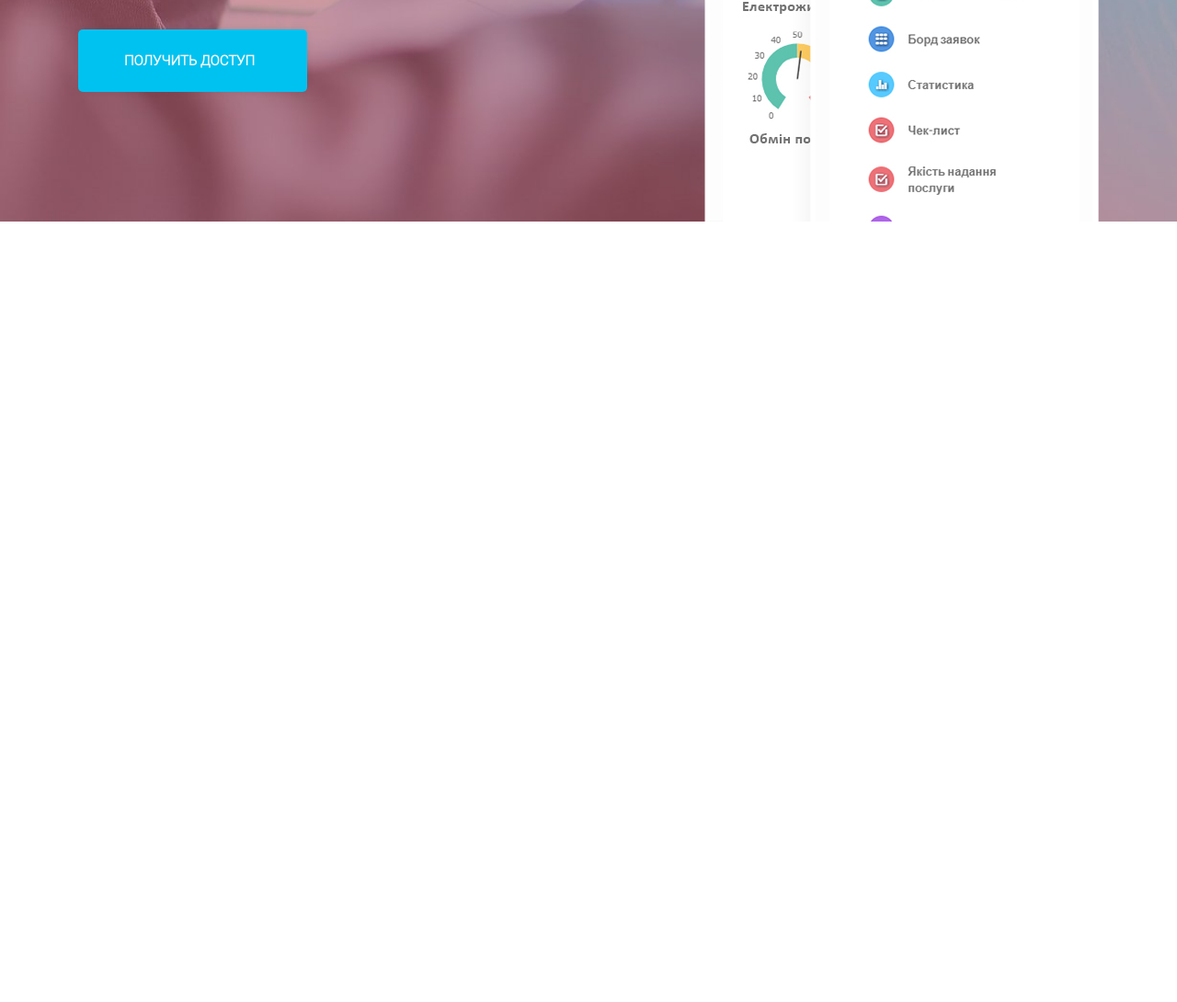
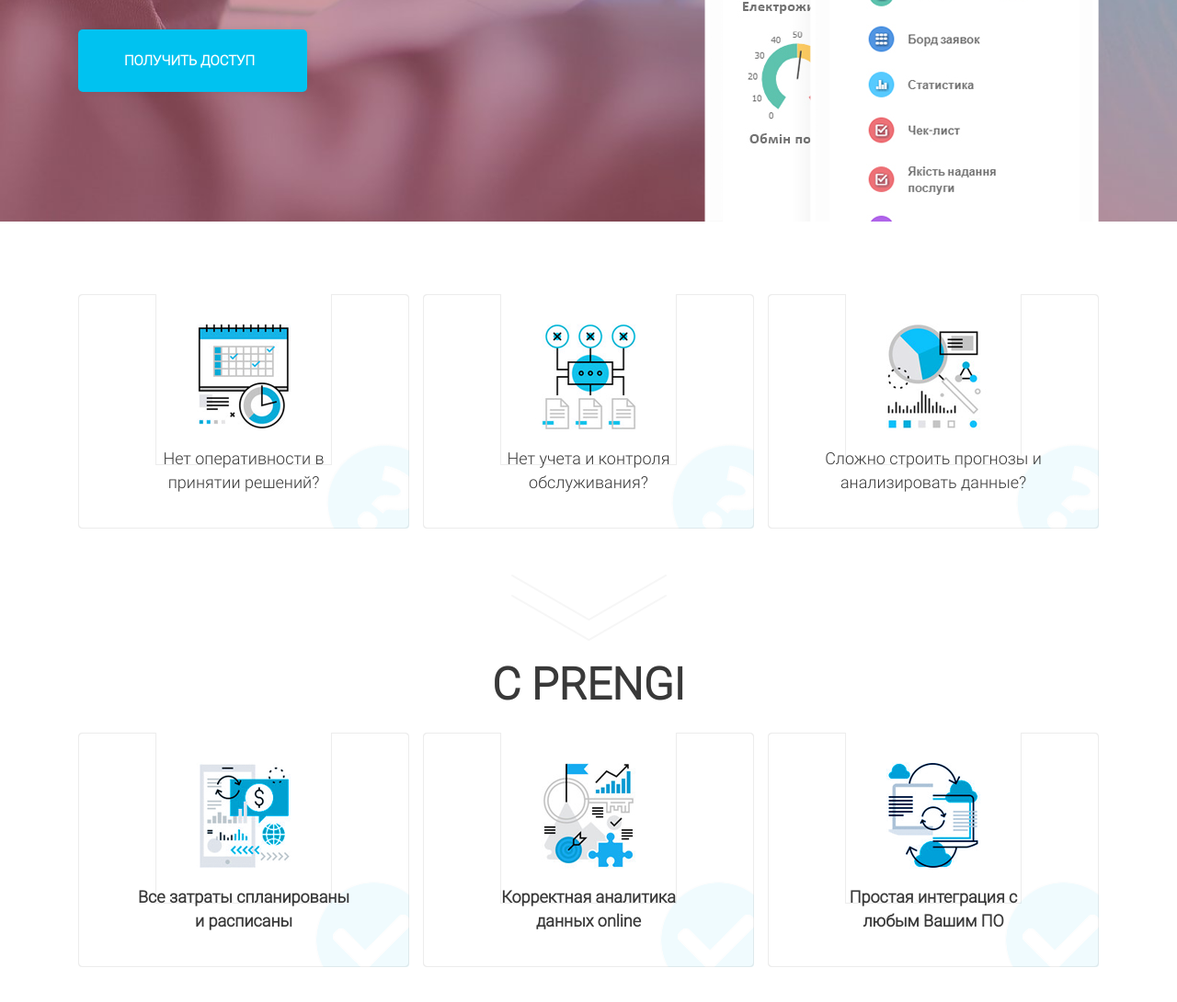
Before and after one commit to zose43/FMC, a website: page src/index.html in a window 1280 px wide. Shown: the part 584-1674 px from the top of the page at 92% size. Before the commit the page ends 825 px from the top, so only its background shows below. Drawn offline with nearby package versions, Linux system fonts and the light colour scheme.

Commit message:
second section complete

```diff
--- a/src/index.html
+++ b/src/index.html
@@ -127,6 +127,49 @@
         </div>
       </div>
     </section>
+    <!-- Prengi -->
+    <section class="prengi">
+      <div class="container">
+        <div class="prengi-without">
+          <div class="item">
+            <img src="icons/2d/2d_1.png" alt="scheme" />
+            <div class="item-descr">Нет оперативности в принятии решений?</div>
+          </div>
+          <div class="item">
+            <img src="icons/2d/2d_2.png" alt="scheme" />
+            <div class="item-descr">Нет учета и контроля обслуживания?</div>
+          </div>
+          <div class="item">
+            <img src="icons/2d/2d_3.png" alt="scheme" />
+            <div class="item-descr">
+              Сложно строить прогнозы и анализировать данные?
+            </div>
+          </div>
+        </div>
+        <div class="prengi-arrows">
+          <img src="icons/2d/2d_arrow.png" alt="arrow" />
+        </div>
+        <div class="prengi-header">
+          С PRENGI
+        </div>
+        <div class="prengi-with">
+          <div class="item">
+            <img src="icons/2d/2d_4.png" alt="scheme" />
+            <div class="item-descr">Все затраты спланированы и расписаны</div>
+          </div>
+          <div class="item">
+            <img src="icons/2d/2d_5.png" alt="scheme" />
+            <div class="item-descr">Корректная аналитика данных online</div>
+          </div>
+          <div class="item">
+            <img src="icons/2d/2d_6.png" alt="scheme" />
+            <div class="item-descr">
+              Простая интеграция с любым Вашим ПО
+            </div>
+          </div>
+        </div>
+      </div>
+    </section>
   </body>
   <!-- <script src="js/jquery.validate.min.js"></script>
   <script src="js/jquery.maskedinput.min.js"></script> -->
--- a/src/scss/_values.scss
+++ b/src/scss/_values.scss
@@ -1,3 +1,4 @@
 $blacktext: #242424;
 $whitetext: #ffffff;
 $btn: #00c2f0;
+$greytext: #393939;
--- a/src/scss/style.scss
+++ b/src/scss/style.scss
@@ -116,4 +116,63 @@
     }
   }
 }
+/* Prengi */
+.prengi {
+  padding: 79px 0 81px 0;
+  min-height: 895px;
+  &-without {
+    display: flex;
+    justify-content: space-between;
+    .item {
+      position: relative;
+      &-descr {
+        position: absolute;
+        bottom: 37px;
+        left: 50%;
+        transform: translateX(-50%);
+        width: 236px;
+        font-size: 18px;
+        line-height: 26px;
+        font-weight: 300;
+        color: $greytext;
+        text-align: center;
+      }
+    }
+  }
+  &-arrows {
+    margin-top: 50px;
+    img {
+      display: block;
+      margin: 0 auto;
+    }
+  }
+  &-header {
+    text-align: center;
+    margin-top: 33px;
+    font-size: 48.1px;
+    line-height: 30px;
+    font-weight: 700;
+    color: $greytext;
+  }
+  &-with {
+    margin-top: 37px;
+    display: flex;
+    justify-content: space-between;
+    .item {
+      position: relative;
+      &-descr {
+        position: absolute;
+        bottom: 37px;
+        left: 50%;
+        transform: translateX(-50%);
+        width: 236px;
+        font-size: 18px;
+        line-height: 26px;
+        font-weight: 700;
+        color: $greytext;
+        text-align: center;
+      }
+    }
+  }
+}
 @import "_media";
```
Also changed, not shown: src/css/style.min.css.
